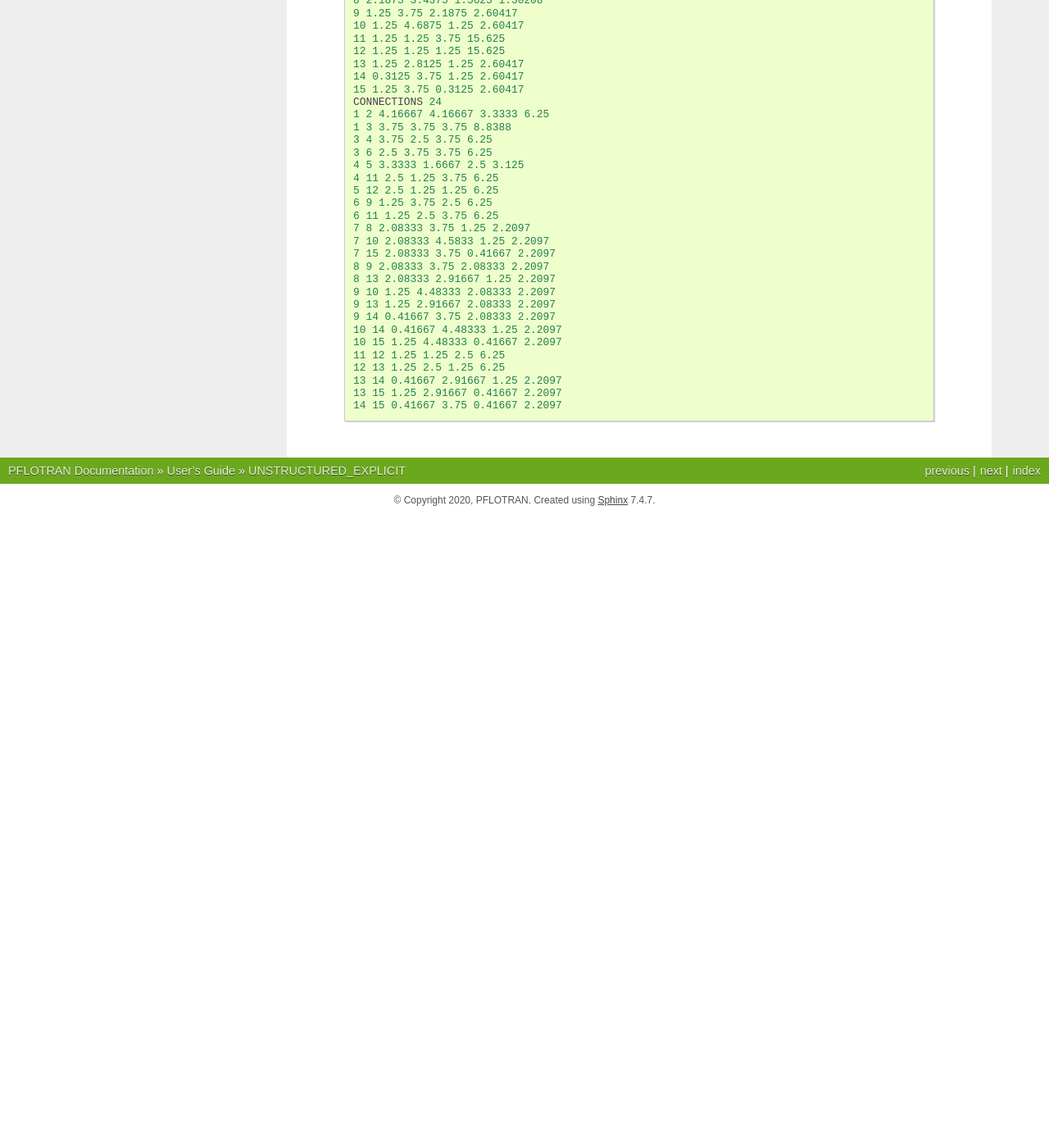
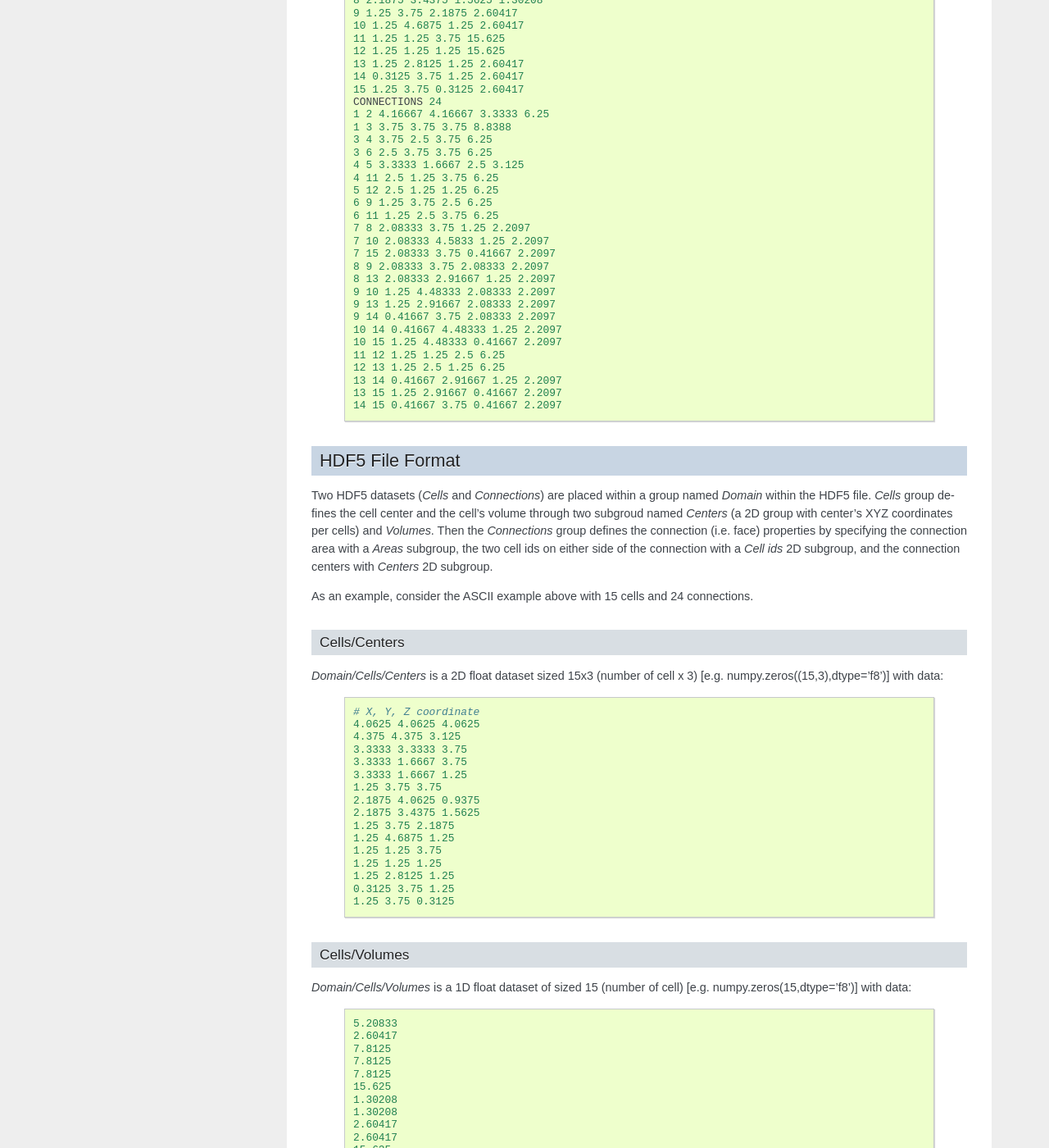
Before and after one commit to Miracloon/pflotran-documentation, a Sphinx documentation site: the page built from source/user_guide/cards/subsurface/grids/unstructured_explicit_grid.rst, in a window 1280 px wide and 1400 px high, scrolled down 890 px. Shown: the whole window at 82% size. Built offline with Sphinx 7.4.7, drawn with Linux system fonts in a browser that asks for light colours; before the commit the page ends 1520 px from its top, so only the background shows below that; some of the changed text lies outside the part shown.

Commit message:
add documentation for hdf5 explicit grid

```diff
--- a/source/user_guide/cards/subsurface/grids/unstructured_explicit_grid.rst
+++ b/source/user_guide/cards/subsurface/grids/unstructured_explicit_grid.rst
@@ -79,3 +79,164 @@ Example explict unstructured grid (see `mixed.uge`_)
   13 14 0.41667 2.91667 1.25 2.2097
   13 15 1.25 2.91667 0.41667 2.2097
   14 15 0.41667 3.75 0.41667 2.2097
+
+
+
+HDF5 File Format
+-----------------
+
+Two HDF5 datasets (*Cells* and *Connections*) are placed within a group named *Domain* within the HDF5 file. *Cells* group defines the cell center and the cell's volume through two subgroud named *Centers* (a 2D group with center's XYZ coordinates per cells) and *Volumes*. Then the *Connections* group defines the connection (i.e. face) properties by specifying the connection area with a *Areas* subgroup, the two cell ids on either side of the connection with a *Cell ids* 2D subgroup, and the connection centers with *Centers* 2D subgroup.
+
+As an example, consider the ASCII example above with 15 cells and 24 connections.
+
+Cells/Centers
+.............
+
+*Domain/Cells/Centers* is a 2D float dataset sized 15x3 (number of cell x 3) [e.g. numpy.zeros((15,3),dtype='f8')] with data:
+
+ ::
+
+  # X, Y, Z coordinate
+  4.0625 4.0625 4.0625
+  4.375 4.375 3.125
+  3.3333 3.3333 3.75
+  3.3333 1.6667 3.75
+  3.3333 1.6667 1.25
+  1.25 3.75 3.75
+  2.1875 4.0625 0.9375
+  2.1875 3.4375 1.5625
+  1.25 3.75 2.1875
+  1.25 4.6875 1.25
+  1.25 1.25 3.75
+  1.25 1.25 1.25
+  1.25 2.8125 1.25
+  0.3125 3.75 1.25
+  1.25 3.75 0.3125
+
+
+Cells/Volumes
+.............
+
+*Domain/Cells/Volumes* is a 1D float dataset of sized 15 (number of cell) [e.g. numpy.zeros(15,dtype='f8')] with data:
+
+ ::
+
+  5.20833
+  2.60417
+  7.8125
+  7.8125
+  7.8125
+  15.625
+  1.30208
+  1.30208
+  2.60417
+  2.60417
+  15.625
+  15.625
+  2.60417
+  2.60417
+  2.60417
+
+
+Connection/Areas
+................
+
+*Domain/Connection/Areas* is a 1D float dataset of sized 24 (number of connections/faces) [e.g. numpy.zeros(24,dtype='f8')] with data:
+
+ ::
+
+  6.25
+  8.8388
+  6.25
+  6.25
+  3.125
+  6.25
+  6.25
+  6.25
+  6.25
+  2.2097
+  2.2097
+  2.2097
+  2.2097
+  2.2097
+  2.2097
+  2.2097
+  2.2097
+  2.2097
+  2.2097
+  6.25
+  6.25
+  2.2097
+  2.2097
+  2.2097
+
+
+Connection/Cell Ids
+...................
+
+*Domain/Connection/Cell Ids* is a 2D integer dataset of sized 24 (number of connections/faces x 2) [e.g. numpy.zeros((24,2),dtype='i8')] with data:
+
+ ::
+
+  1 2
+  1 3
+  3 4
+  3 6
+  4 5
+  4 11
+  5 12
+  6 9
+  6 11
+  7 8
+  7 10
+  7 15
+  8 9
+  8 13
+  9 10
+  9 13
+  9 14
+  10 14
+  10 15
+  11 12
+  12 13
+  13 14
+  13 15
+  14 15
+
+
+Connection/Centers
+..................
+
+*Domain/Connection/Centers* is a 3D float dataset of sized 24 (number of connections/faces x 3) [e.g. numpy.zeros((24,3),dtype='f8')] with data:
+
+ ::
+
+  4.16667 4.16667 3.3333
+  3.75 3.75 3.75
+  3.75 2.5 3.75
+  2.5 3.75 3.75
+  3.3333 1.6667 2.5
+  2.5 1.25 3.75
+  2.5 1.25 1.25
+  1.25 3.75 2.5
+  1.25 2.5 3.75
+  2.08333 3.75 1.25
+  2.08333 4.5833 1.25
+  2.08333 3.75 0.41667
+  2.08333 3.75 2.08333
+  2.08333 2.91667 1.25
+  1.25 4.48333 2.08333
+  1.25 2.91667 2.08333
+  0.41667 3.75 2.08333
+  0.41667 4.48333 1.25
+  1.25 4.48333 0.41667
+  1.25 1.25 2.5
+  1.25 2.5 1.25
+  0.41667 2.91667 1.25
+  1.25 2.91667 0.41667
+  0.41667 3.75 0.41667
+
+
+Example script which convert and explicit unstructured grid in ASCII format to HDF5 format is available in the python source repository (see `convert_explicit_ascii_to_h5.py`_).
+
+.. _convert_explicit_ascii_to_h5.py: https://bitbucket.org/pflotran/pflotran/src/master/src/python/unstructured_grid/convert_explicit_ascii_to_h5.py
```
